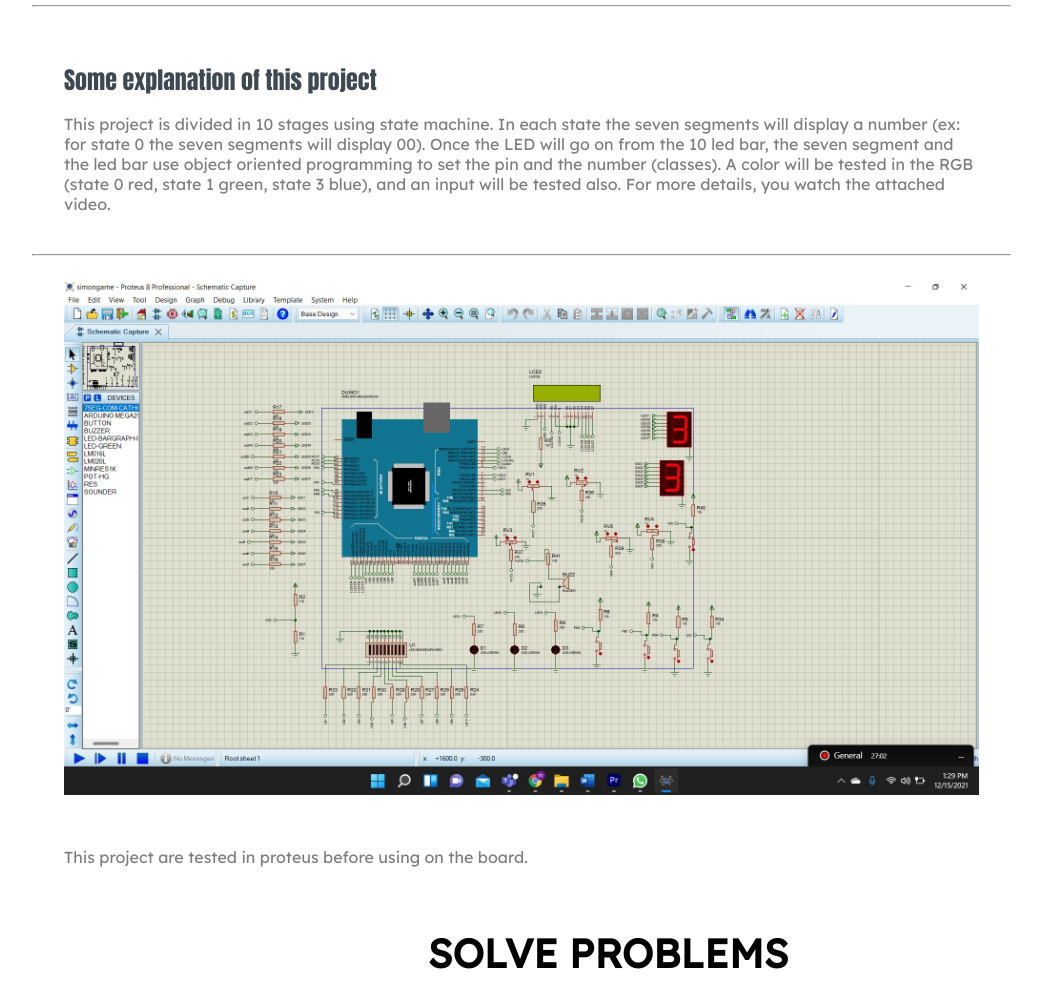
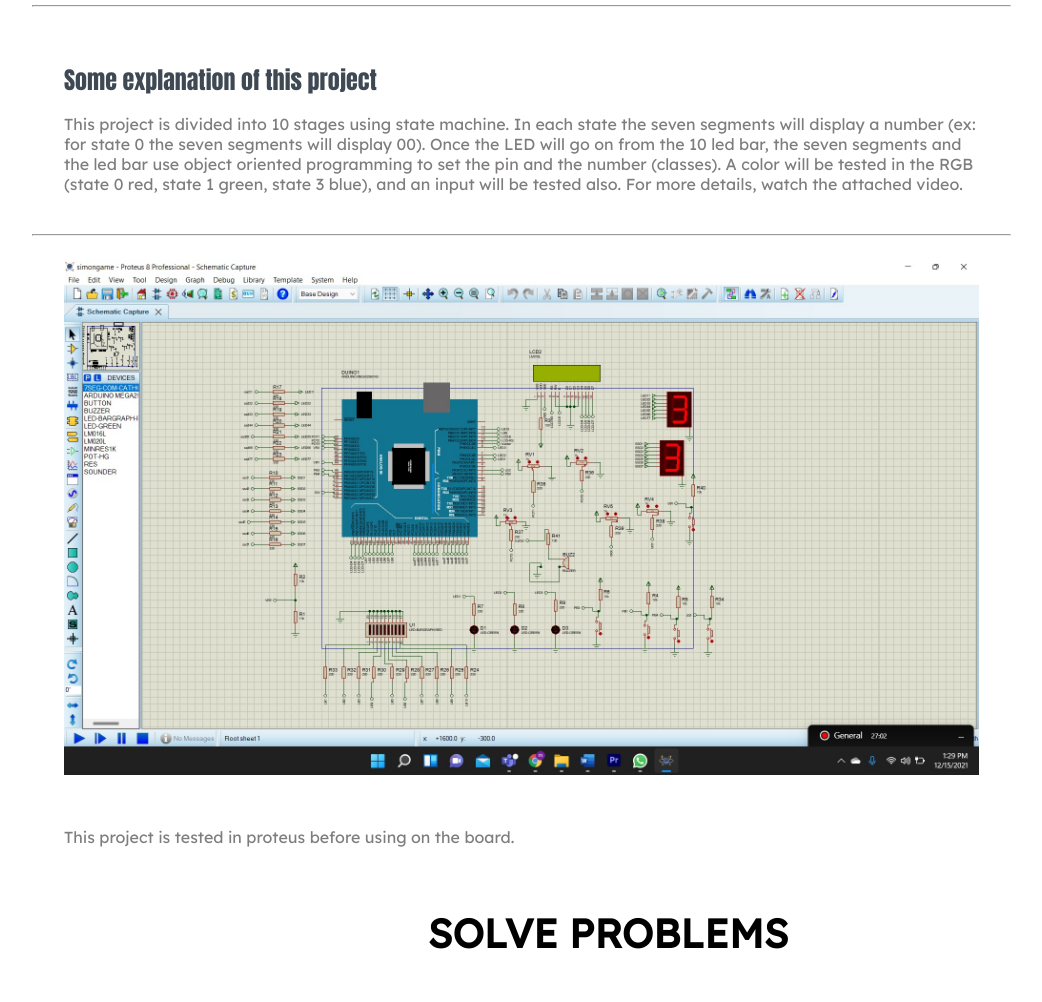
Before and after one commit to marounalkattar/-hbjnkmkl, a plain HTML site: page index.html in a window 1280 px wide. Shown: the part 1491-2493 px from the top of the page, without its empty margins (32-1074 px from the left). Drawn offline with Linux system fonts and the light colour scheme.

Commit message:
Update index.html

```diff
--- a/index.html
+++ b/index.html
@@ -134,8 +134,8 @@
                         </div>
                         <div class="post-title">
                             <a href="#">Some explanation of this project </a>
-                            <p>This project is divided in 10 stages using state machine. In each state the seven segments will display a number (ex: for state 0 the seven segments will display 00).
-                                Once the LED will go on from the 10 led bar, the seven segment and the led bar use object oriented programming to set the pin and the number (classes). A color will be tested in the RGB (state 0 red, state 1 green, state 3 blue), and an input will be tested also. For more details, you watch the attached video.
+                            <p>This project is divided into 10 stages using state machine. In each state the seven segments will display a number (ex: for state 0 the seven segments will display 00).
+                                Once the LED will go on from the 10 led bar, the seven segments and the led bar use object oriented programming to set the pin and the number (classes). A color will be tested in the RGB (state 0 red, state 1 green, state 3 blue), and an input will be tested also. For more details, watch the attached video.
                                  </p>
 
                         </div>
@@ -151,7 +151,7 @@
                         </div>
                         <div class="post-title">
                             <a href="#"></a>
-                            <p>This project are tested in proteus before using on the board.
+                            <p>This project is tested in proteus before using on the board.
                             </p>
 
                         </div>
```
